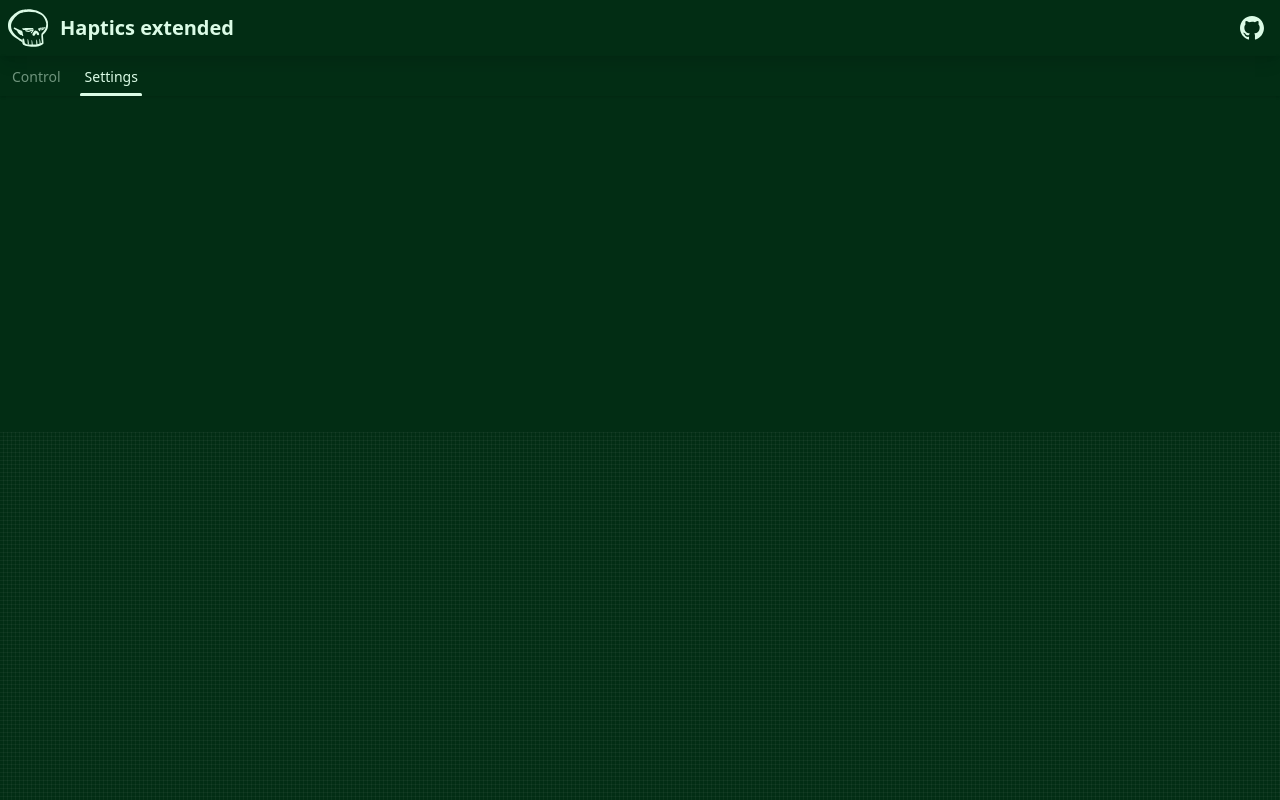
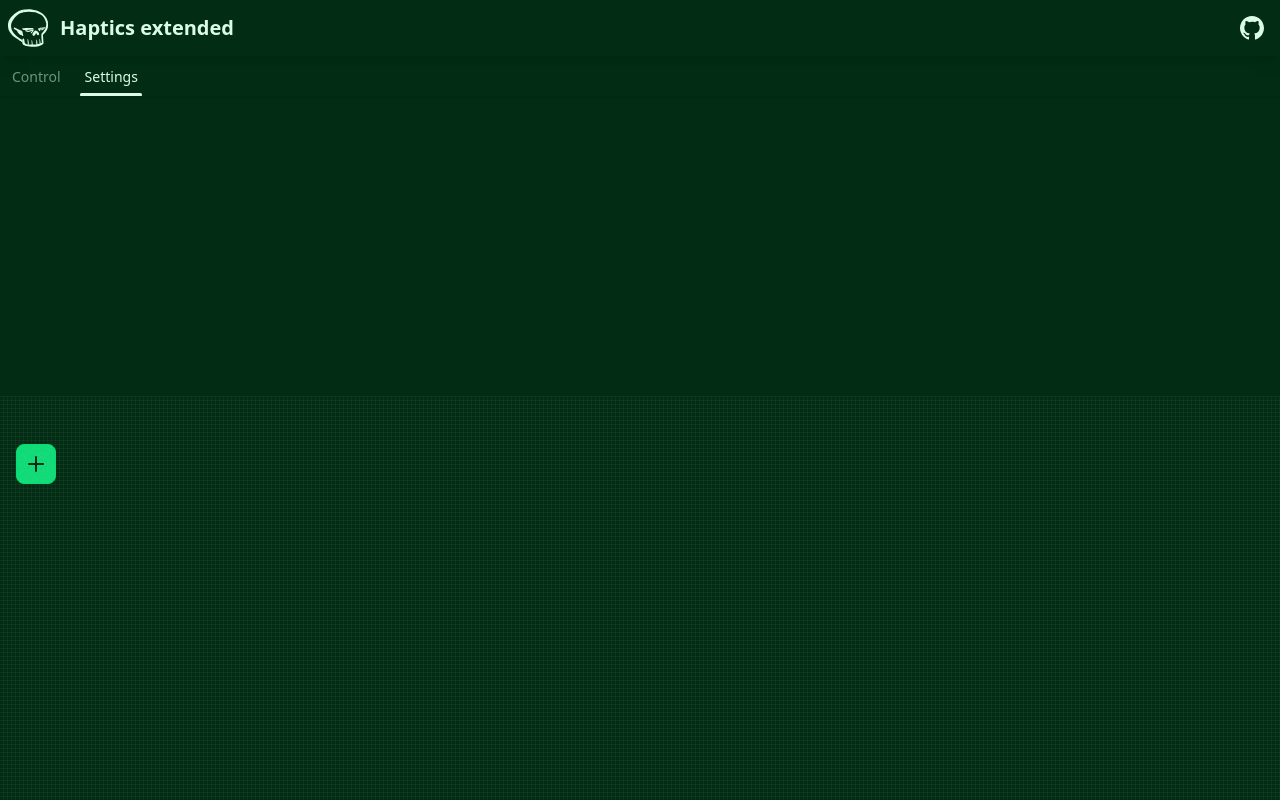
Before and after one commit to MagicBOTAlex/HapticsExtended, a SvelteKit app: page /settings in a window 1280 px wide. Built offline with nearby package versions, Linux system fonts and the light colour scheme.

Commit message:
Settings layout done

```diff
--- a/src/routes/settings/+page.svelte
+++ b/src/routes/settings/+page.svelte
@@ -1,23 +1,27 @@
 <script>
     import { HapticSettings } from "@src/lib/stores";
     import InstanceRoute from "./SettingsComp/InstanceRoute.svelte";
+    import { Plus } from "lucide-svelte";
     // import { onMount } from "svelte";
     // onMount(async ()=>{
     //     console.log(HapticSettings);
     // })
 </script>
 
-<div class="h-full bg-grid-100 w-full overflow-y-scroll">
+<div class="h-full bg-grid-100 w-full overflow-y-scroll relative">
     <div class="grid grid-cols-1 grid-flow-row p-4 gap-4 w-full">
         {#each HapticSettings.routes as route}
         <InstanceRoute bind:route={route}/>
         {/each}
-        <!-- {#each HapticSettings.routes as route}
+        {#each HapticSettings.routes as route}
         <InstanceRoute bind:route={route}/>
         {/each}
         {#each HapticSettings.routes as route}
         <InstanceRoute bind:route={route}/>
-        {/each} -->
+        {/each}
 
     </div>
+    <div class="sticky z-10 bottom-0 right-0">
+        <button class="btn btn-success btn-square m-4"><Plus/></button>
+    </div>
 </div>
--- a/src/routes/settings/SettingsComp/InstanceRoute.svelte
+++ b/src/routes/settings/SettingsComp/InstanceRoute.svelte
@@ -30,7 +30,7 @@
                 </div>
             </div>
         </div>
-        <button class="p-2 cursor-pointer rounded bg-error flex justify-center items-center" on:click={async ()=> {
+        <button class="p-2 btn bg-error flex justify-center items-center" on:click={async ()=> {
 
         }}>
             <div>
```
